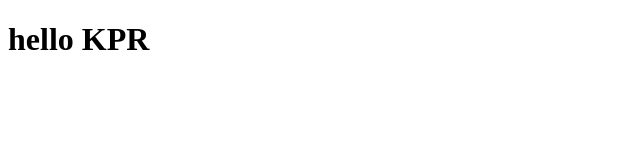
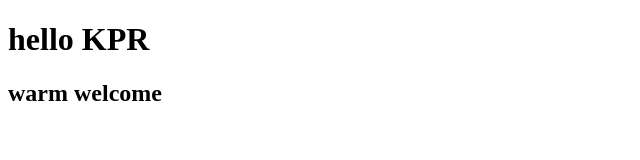
Before and after one commit to dharaniravikumar/KPR2025, a plain HTML site: page index.html in a window 1280 px wide. Shown: the whole page, without its empty margins (0-640 px from the left). Drawn offline with Linux system fonts and the light colour scheme.

Commit message:
add index.html

```diff
--- a/index.html
+++ b/index.html
@@ -7,6 +7,7 @@
 </head>
 <body>
     <h1>hello KPR</h1>
+    <h2>warm welcome</h2>
 
 </body>
 </html>
```
